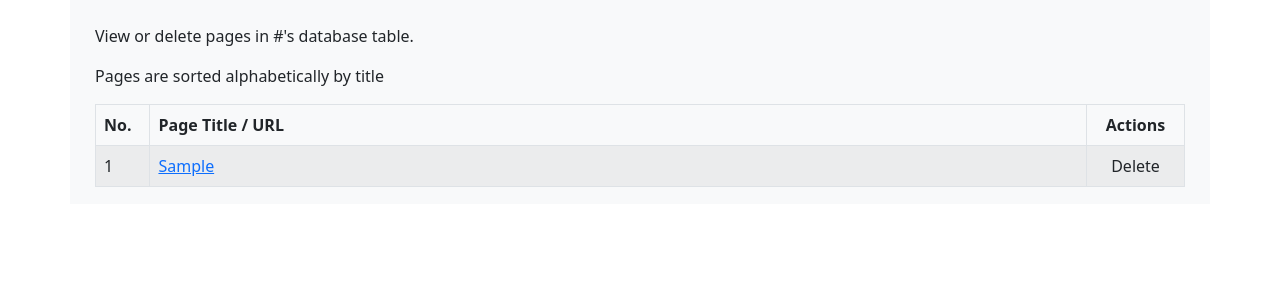
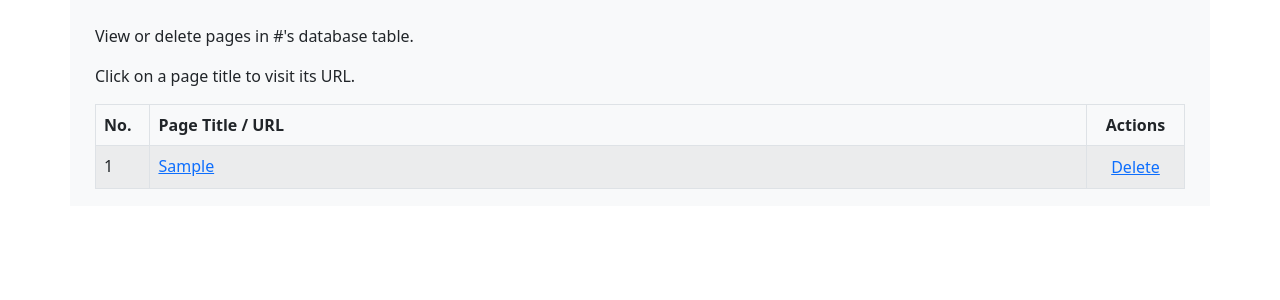
Before and after one commit to ZachFleck42/Website-Search-Engine, a Django app: template website/templates/manage-table.html in a window 1280 px wide. Shown: the part 50-350 px from the top of the page. Run offline with Django 4.2, Linux system fonts and the light colour scheme; the template is opened without the code that fills it: most values are stand-ins (such as "Sample title", 1, 10 or a date in 2020).

Commit message:
Adds delete row functionality

```diff
--- a/website/static/style.css
+++ b/website/static/style.css
@@ -25,6 +25,18 @@
     height:30px;
 }
 
+.link-button {
+    color: var(--bs-link-color);
+    text-decoration: underline;
+    background: none;
+    border: none;
+    cursor: pointer;
+}
+
+.link-button:hover{
+    color: var(--bs-link-hover-color);
+}
+
 .tab{
     margin-left: 40px;
 }
--- a/website/templates/delete.html
+++ b/website/templates/delete.html
@@ -6,7 +6,7 @@
 <p>Are you sure you wish to proceed?</p>
 <form method="post">
     {% csrf_token %}
-    <input type="submit" value="I'm sure">
+    <input type="submit" value="Delete {{table}}">
 </form>
 <br>
 {% endblock %}
--- a/website/templates/manage-database.html
+++ b/website/templates/manage-database.html
@@ -3,7 +3,7 @@
 {% block content %}
 <br>
 <p>View, rename, or delete websites in the database.</p>
-<p>Websites are sorted alphabetically.</p>
+<p>Click on a website's name to see more details and manage its table in the database.</p>
 
 <table class="table table-bordered table-striped">
     <thead>
--- a/website/templates/manage-table.html
+++ b/website/templates/manage-table.html
@@ -3,8 +3,7 @@
 {% block content %}
 <br>
 <p>View or delete pages in {{website}}'s database table.</p>
-<p>Pages are sorted alphabetically by title</p>
-
+<p>Click on a page title to visit its URL.</p>
 <table class="table table-bordered table-striped">
     <thead>
         <tr>
@@ -18,7 +17,13 @@
         <tr>
             <td>{{forloop.counter}}</td>
             <td><a href="{{page.0}}" target="_blank" rel="noopener noreferrer">{{page.1}}</a></td>
-            <td style="text-align:center">Delete</td>
+            <td style="text-align: center;">
+                <form method="post">
+                    {% csrf_token %}
+                    <input type="hidden" name="submitparam1" value="value1">
+                    <button type="submit" name="row" value="{{page.0}}" class="link-button">Delete</button>
+                </form>
+            </td>
         </tr>
         {% endfor %}
     </tbody>
```
Also changed, not shown: website/views.py (+7 -4 lines).
